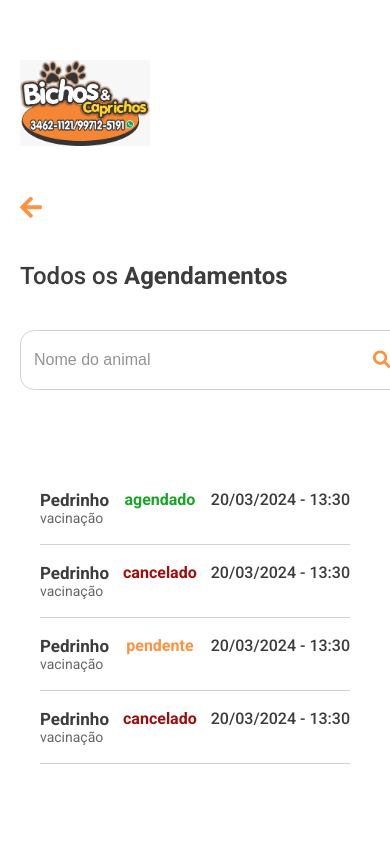
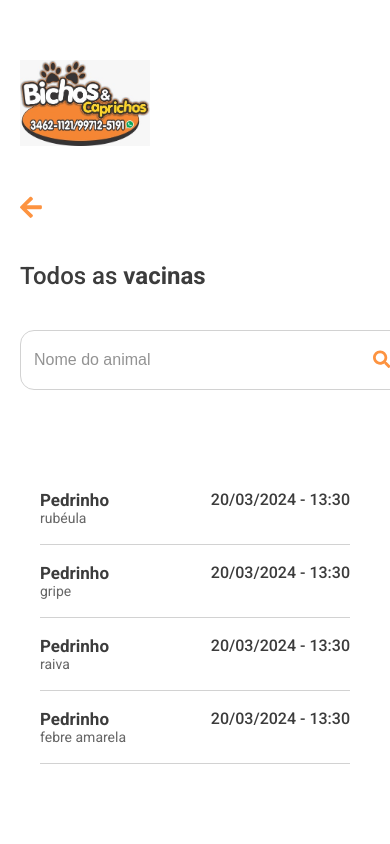
Before and after one commit to jonatasbaldan/projeto-integrador-ii, an Angular app: page / in a window 390 px wide. Shown: the top 844 px of the page. Built offline with nearby package versions, Linux system fonts and the light colour scheme.

Commit message:
Adicionado layout responsivo

```diff
--- a/src/app/app.component.html
+++ b/src/app/app.component.html
@@ -1,2 +1,2 @@
-<app-schedules></app-schedules>
+<app-vaccines></app-vaccines>
 <router-outlet></router-outlet>
--- a/src/app/components/pages/vaccines/vaccines.component.html
+++ b/src/app/components/pages/vaccines/vaccines.component.html
@@ -2,7 +2,11 @@
   <app-company-menu></app-company-menu>
   <section class="section">
     <a href="https://" class="link_back">
-      <img class="arrow" src="../../../../assets/arrow-left.svg" alt="Imagem flecha para a esquerda">
+      <img
+        class="arrow"
+        src="../../../../assets/arrow-left.svg"
+        alt="Imagem flecha para a esquerda"
+      />
     </a>
     <h1 class="title">Todos as <span class="bold">vacinas</span></h1>
     <div class="search">
@@ -13,6 +17,7 @@
     </div>
     <div class="table">
       <app-table
+        *ngIf="isDesktop"
         heads-name="['nome', 'vacina', 'data']"
         rows="[['Pedrinho', 'rubéula', '20/03/2024 - 13:30'],
     ['Pedrinho', 'gripe', '20/03/2024 - 13:30'],
@@ -20,6 +25,15 @@
     ['Pedrinho', 'febre amarela', '20/03/2024 - 13:30']]"
         table-type="vaccine"
       ></app-table>
+      <app-table-mobile
+        *ngIf="isMobile"
+        rows="[['Pedrinho', 'rubéula', '20/03/2024 - 13:30'],
+    ['Pedrinho', 'gripe', '20/03/2024 - 13:30'],
+    ['Pedrinho', 'raiva', '20/03/2024 - 13:30'],
+    ['Pedrinho', 'febre amarela', '20/03/2024 - 13:30']]"
+        table-type="vaccine"
+      >
+      </app-table-mobile>
     </div>
   </section>
 </div>
--- a/src/app/components/pages/vaccines/vaccines.component.ts
+++ b/src/app/components/pages/vaccines/vaccines.component.ts
@@ -1,11 +1,23 @@
-import { Component } from '@angular/core';
+import { Component, HostListener } from '@angular/core';
 
 @Component({
   selector: 'app-vaccines',
   templateUrl: './vaccines.component.html',
-  styleUrls: ['./vaccines.component.css', '../../section.css']
+  styleUrls: ['./vaccines.component.css', '../../section.css'],
 })
+export class VaccinesComponent {
+  isDesktop = false;
+  isMobile = false;
 
-export class VaccinesComponent {
+  @HostListener('window:resize', ['$event'])
+  ngOnInit(): void {
+    this.isDesktop = window.innerWidth >= 768;
+    this.isMobile = window.innerWidth < 768;
+  }
 
+  @HostListener('window:resize', ['$event'])
+  onResize(event: any) {
+    this.isDesktop = window.innerWidth >= 768;
+    this.isMobile = window.innerWidth < 768;
+  }
 }
```
Lines whose indentation alone changed are shown as unchanged.
